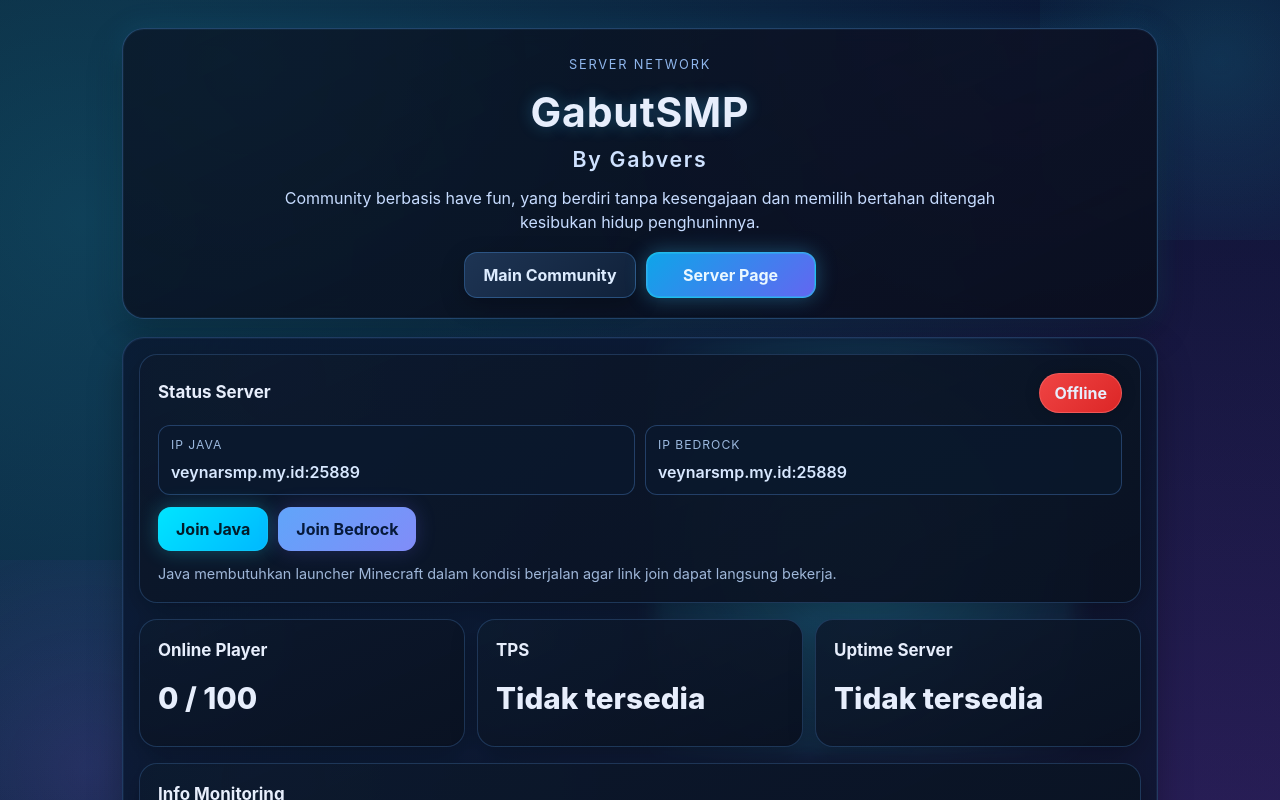
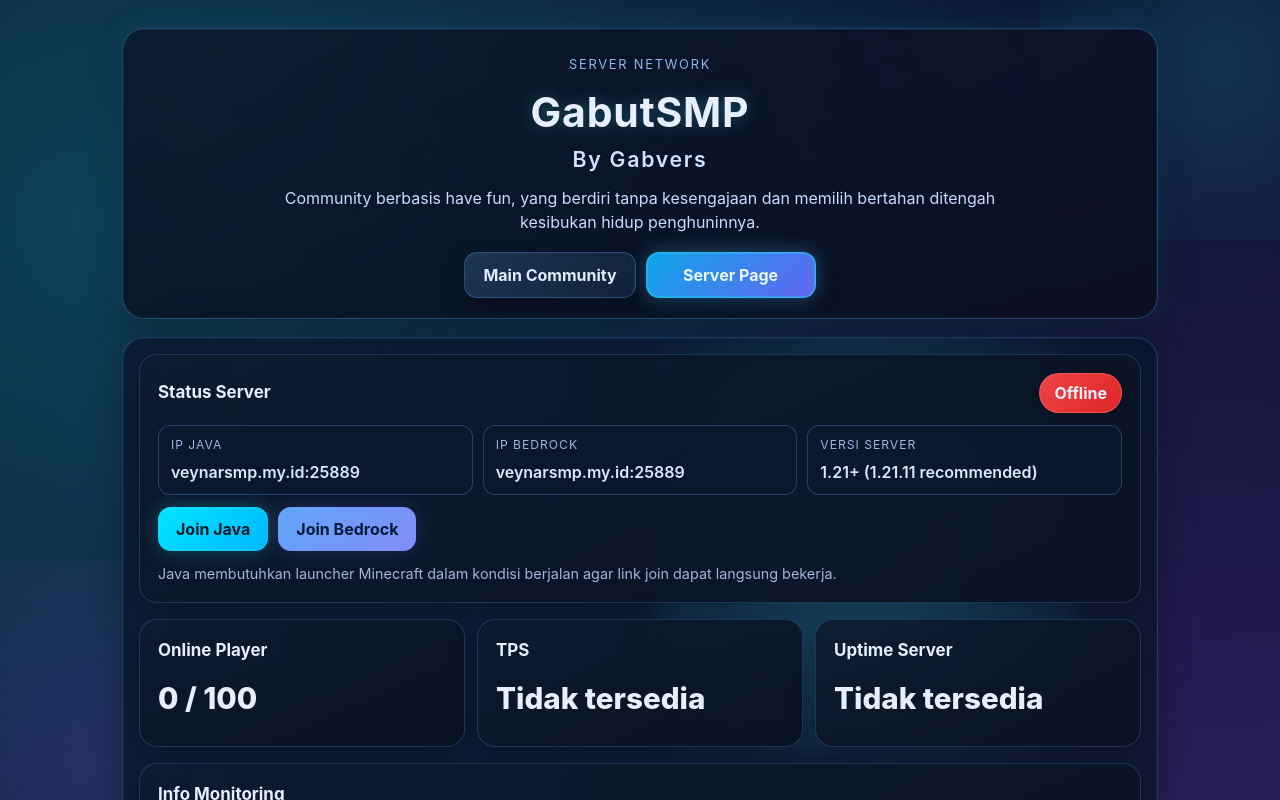
Before and after one commit to Ryuless/serverminecraft-website, a React (Vite) app: page /server in a window 1280 px wide. Shown: the top 800 px of the page. Built offline with nearby package versions, Linux system fonts and the light colour scheme; no server answers.

Commit message:
modified:   src/App.css 	modified:   src/data/siteData.js 	modified:   src/pages/ServerPage.jsx

```diff
--- a/src/App.css
+++ b/src/App.css
@@ -530,7 +530,7 @@
 
 .status-info-grid {
   display: grid;
-  grid-template-columns: repeat(2, minmax(0, 1fr));
+  grid-template-columns: repeat(auto-fit, minmax(220px, 1fr));
   gap: 10px;
 }
 
--- a/src/data/siteData.js
+++ b/src/data/siteData.js
@@ -12,6 +12,7 @@
 
 export const SERVER_CONFIG = {
   name: 'Veynar SMP',
+  version: '1.21+ (1.21.11 recommended)',
   maintenanceMode: false,
   refreshIntervalMs: 1000,
   java: {
--- a/src/pages/ServerPage.jsx
+++ b/src/pages/ServerPage.jsx
@@ -222,6 +222,10 @@
                 {SERVER_CONFIG.bedrock.ip}:{SERVER_CONFIG.bedrock.port}
               </p>
             </article>
+            <article className="status-info-item">
+              <p className="status-note-label">Versi Server</p>
+              <p className="status-note-value">{SERVER_CONFIG.version}</p>
+            </article>
           </div>
         </div>
 
```
